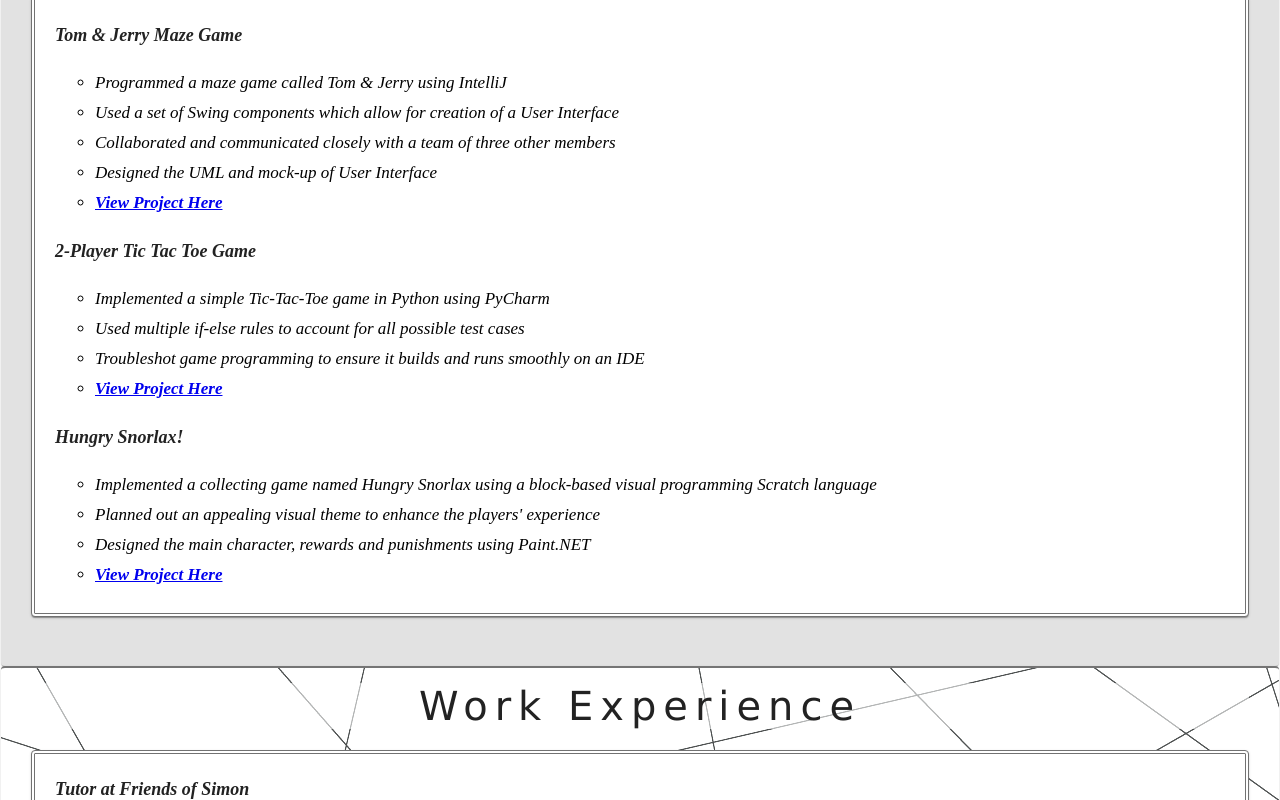
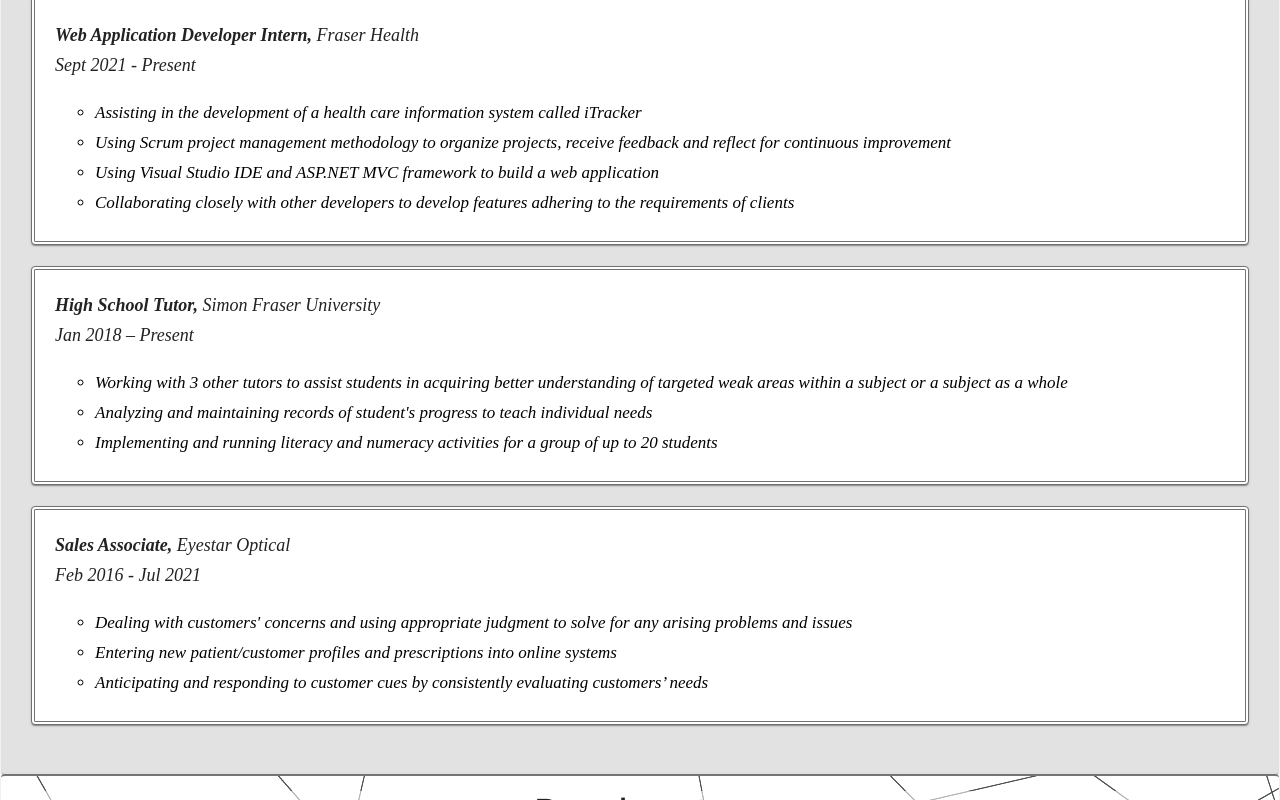
Before and after one commit to jsoeenaing/jsoeenaing.github.io, a React (Create React App) app: page / in a window 1280 px wide. Shown: the part 1700-2500 px from the top of the page. Built offline with nearby package versions, Linux system fonts and the light colour scheme.

Commit message:
Updated work experience

```diff
--- a/src/components/Body.js
+++ b/src/components/Body.js
@@ -15,7 +15,7 @@
                         <img src={profileImage} alt="profile-image"/>
                         <br/><br/>
                         <b>Hello, my name is J Soe!</b> <br/>
-                        I'm currently a third year computer science student at Simon Fraser University. <br/>
+                        I'm currently a 4th year Computer Science student at Simon Fraser University. <br/>
                         I got interested in Computer Science because I love the challenge that comes with creating something amazing out of nothing!<br/>
                         During spare time, I like to play RPG/strategy MOBA games, create acrylic and digital paintings and explore places I've never been before.
                         <b><br/><br/>Contact me: <a href="mailto:jnaing@sfu.ca"> jnaing@sfu.ca<br/><br/></a></b>
@@ -24,9 +24,43 @@
             </div>
 
             <div className="row">
-                <AltContainer title={'Projects'}><br/>
+                <AltContainer title={'Work Experience'}><br/>
                     <BoxContainer>
+                        <b>Web Application Developer Intern,</b> Fraser Health <br/>
+                        Sept 2021 - Present
+                            <ul>
+                                <li>Assisting in the development of a health care information system called iTracker</li>
+                                <li>Using Scrum project management methodology to organize projects, receive feedback and reflect for continuous improvement </li>
+                                <li>Using Visual Studio IDE and ASP.NET MVC framework to build a web application</li>
+                                <li>Collaborating closely with other developers to develop features adhering to the requirements of clients</li>
+                            </ul>
+                    </BoxContainer>
+                    <br/>
+                    <BoxContainer>
+                        <b>High School Tutor,</b> Simon Fraser University <br/>
+                        Jan 2018 – Present
+                            <ul>
+                                <li>Working with 3 other tutors to assist students in acquiring better understanding of targeted weak areas within a subject or a subject as a whole</li>
+                                <li>Analyzing and maintaining records of student's progress to teach individual needs</li>
+                                <li>Implementing and running literacy and numeracy activities for a group of up to 20 students</li>
+                            </ul>
+                    </BoxContainer>
+                    <br/>
+                    <BoxContainer>
+                        <b>Sales Associate,</b> Eyestar Optical <br/>
+                        Feb 2016 - Jul 2021
+                            <ul>
+                                <li>Dealing with customers' concerns and using appropriate judgment to solve for any arising problems and issues</li>
+                                <li>Entering new patient/customer profiles and prescriptions into online systems</li>
+                                <li>Anticipating and responding to customer cues by consistently evaluating customers’ needs</li>
+                            </ul>
+                    </BoxContainer>
+                </AltContainer>
+            </div>
 
+            <div className="row">
+                <CustomContainer title={'Projects'}><br/>
+                    <BoxContainer>
                     <b>Tom & Jerry Maze Game</b>
                         <ul>
                             <li>Programmed a maze game called Tom & Jerry using IntelliJ </li>
@@ -35,8 +69,9 @@
                             <li>Designed the UML and mock-up of User Interface</li>
                         <li><ContainerLink><a href="https://github.com/jsoeenaing/Tom-Jerry-Maze-Game.git"><b>View Project Here</b></a></ContainerLink></li>
                         </ul>
-
-
+                    </BoxContainer>
+                    <br/>
+                    <BoxContainer>
                     <b>2-Player Tic Tac Toe Game</b>
                         <ul>
                             <li>Implemented a simple Tic-Tac-Toe game in Python using PyCharm</li>
@@ -44,7 +79,9 @@
                             <li>Troubleshot game programming to ensure it builds and runs smoothly on an IDE</li>
                             <li><ContainerLink><a href="https://github.com/jsoeenaing/Tic-Tac-Toe.git"><b>View Project Here</b></a></ContainerLink></li>
                         </ul>
-
+                    </BoxContainer>
+                    <br/>
+                    <BoxContainer>
                     <b>Hungry Snorlax!</b>
                         <ul>
                             <li>Implemented a collecting game named Hungry Snorlax using a block-based visual programming Scratch language</li>
@@ -53,37 +90,19 @@
                         <li><ContainerLink><a href="https://scratch.mit.edu/projects/392278500"><b>View Project Here</b></a></ContainerLink></li>
                         </ul>
                     </BoxContainer>
-                </AltContainer>
-            </div>
-
-            <div className="row">
-                <CustomContainer title={'Work Experience'}><br/>
-                    <BoxContainer>
-                        <b>Tutor at Friends of Simon </b>
-                            <ul>
-                                <li>Working with 3 other tutors to assist students in acquiring better understanding of targeted weak areas within a subject or a subject as a whole</li>
-                                <li>Analyzing and maintaining records of student's progress to teach individual needs</li>
-                                <li>Implementing and running literacy and numeracy activities for a group of up to 20 students</li>
-                            </ul>
-                    </BoxContainer>
-                    <br/>
-                    <BoxContainer>
-                        <b>Sale Associate at Eyestar Optical</b>
-                            <ul>
-                                <li>Dealing with customers' concerns and using appropriate judgment to solve for any arising problems and issues</li>
-                                <li>Entering new patient/customer profiles and prescriptions into online systems</li>
-                                <li>Anticipating and responding to customer cues by consistently evaluating customers’ needs</li>
-                            </ul>
-                    </BoxContainer>
                 </CustomContainer>
             </div>
 
             <div className="row">
                 <AltContainer title={'Education'}><br/>
                     <BoxContainer>
-                        <b>BSc. Computing Science at Simon Fraser University (September 2019 - Present)</b>
-                        <br/>
-                        <b>BSc. Biological Science at Simon Fraser University (September 2013 - December 2018)</b>
+                        <b>BASc. Computing Science, </b> Simon Fraser University <br/>
+                        September 2019 - Present <br/>
+                    </BoxContainer>
+                    <br/>
+                    <BoxContainer>
+                        <b>BSc. Biological Science, </b> Simon Fraser University <br/>
+                        September 2013 - December 2018 <br/>
                     </BoxContainer>
                 </AltContainer>
             </div>
@@ -92,10 +111,12 @@
                 <CustomContainer title={'Programming Languages & Applications'}><br/>
                     <BoxContainer>
                         <b>Languages: &nbsp;</b>
+                            Python,&nbsp;
                             C/C++,&nbsp;
+                            C#,&nbsp;
                             Java,&nbsp;
-                            JavaScript,&nbsp;
-                            Python&nbsp;
+                            JavaScript&nbsp;
+
 
                         </BoxContainer>
                     <br/>
@@ -105,7 +126,6 @@
                             IntelliJ,&nbsp;
                             PyCharm,&nbsp;
                             Github,&nbsp;
-                            Gitlab,&nbsp;
                             Node.js,&nbsp;
                             Bootstrap,&nbsp;
                             Microsoft Office
```
